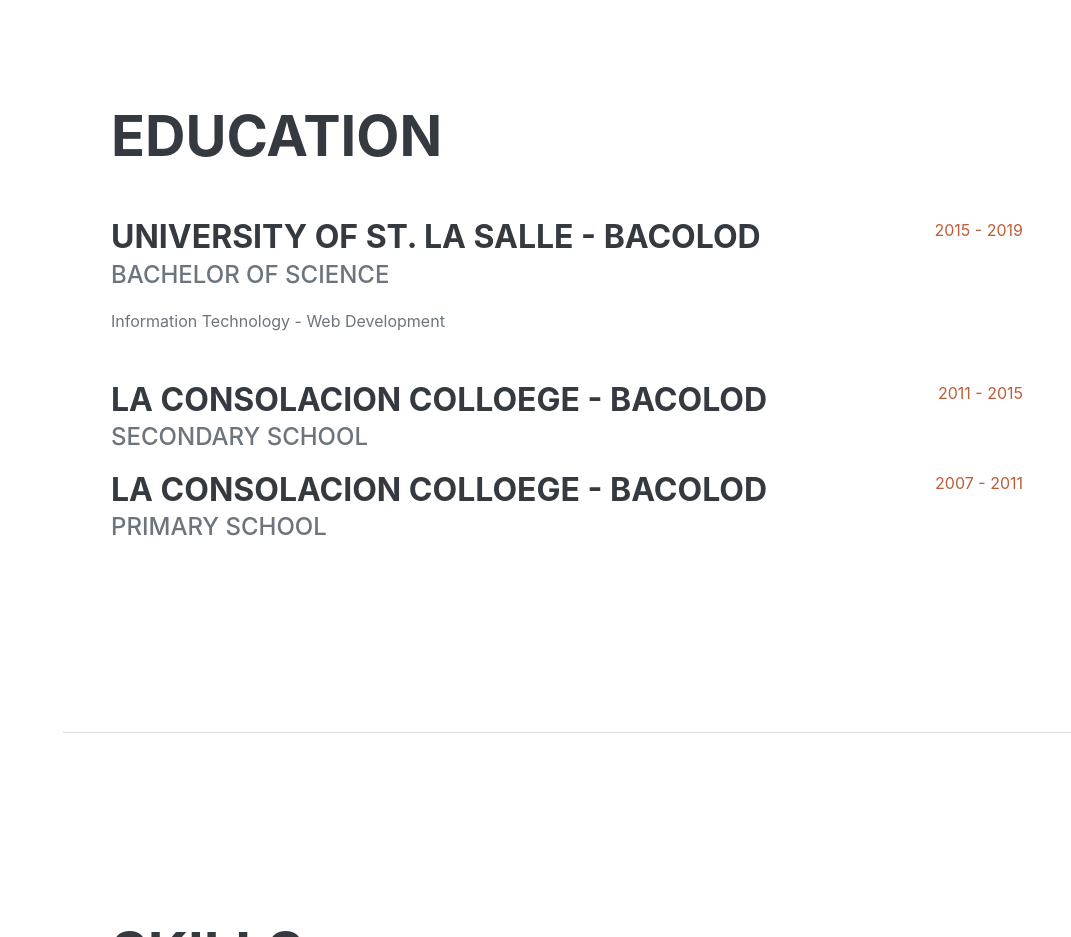
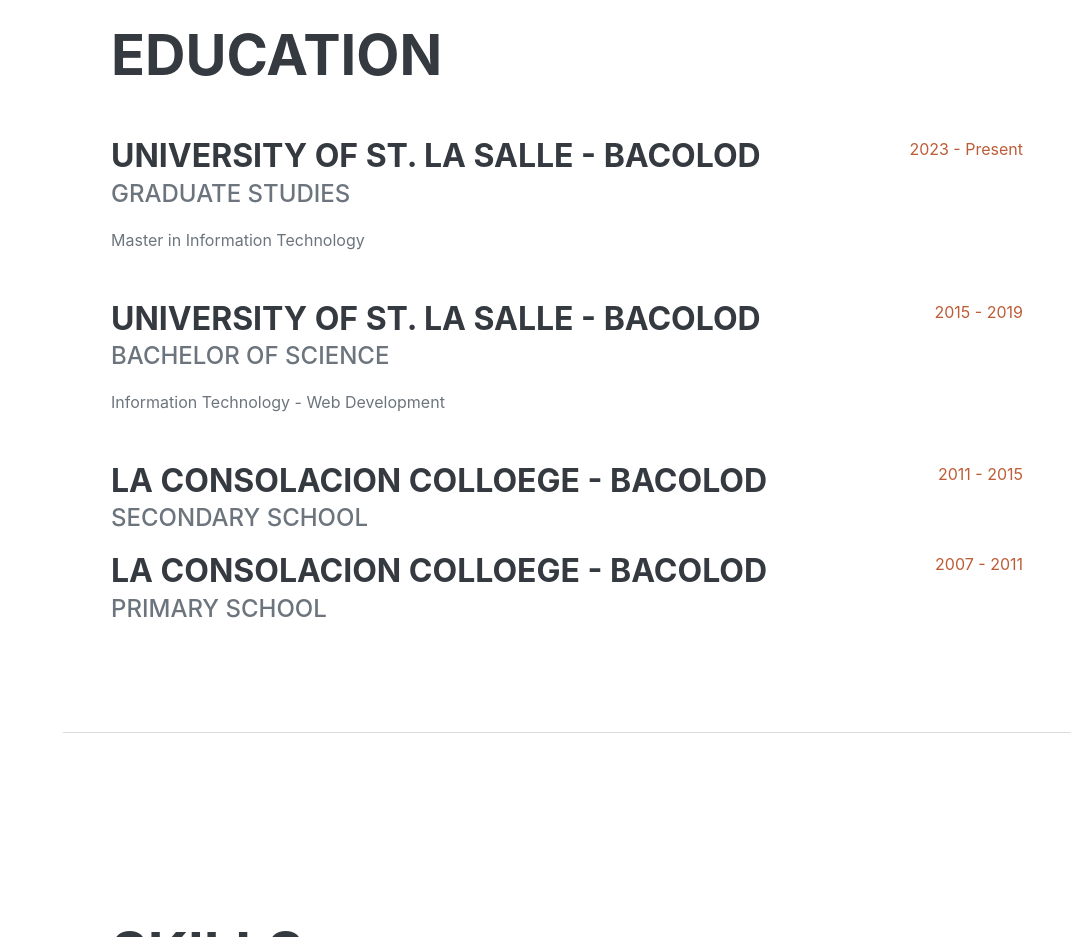
Before and after one commit to gelomorancil/gelomorancil.github.io, a plain HTML site: page index.html in a window 1280 px wide. Shown: the part 2600-3537 px from the top of the page, without its empty margins (209-1280 px from the left). Drawn offline with nearby package versions, Linux system fonts and the light colour scheme; a web font is replaced by a local one.

Commit message:
Update index.html

```diff
--- a/index.html
+++ b/index.html
@@ -131,6 +131,14 @@
             <section class="resume-section" id="education">
                 <div class="resume-section-content">
                     <h2 class="mb-5">Education</h2>
+                    <div class="d-flex flex-column flex-md-row justify-content-between mb-5">
+                        <div class="flex-grow-1">
+                            <h3 class="mb-0">University Of St. La Salle - Bacolod</h3>
+                            <div class="subheading mb-3">Graduate Studies</div>
+                            <div>Master in Information Technology</div>
+                        </div>
+                        <div class="flex-shrink-0"><span class="text-primary">2023 - Present</span></div>
+                    </div>
                     <div class="d-flex flex-column flex-md-row justify-content-between mb-5">
                         <div class="flex-grow-1">
                             <h3 class="mb-0">University Of St. La Salle - Bacolod</h3>
```
